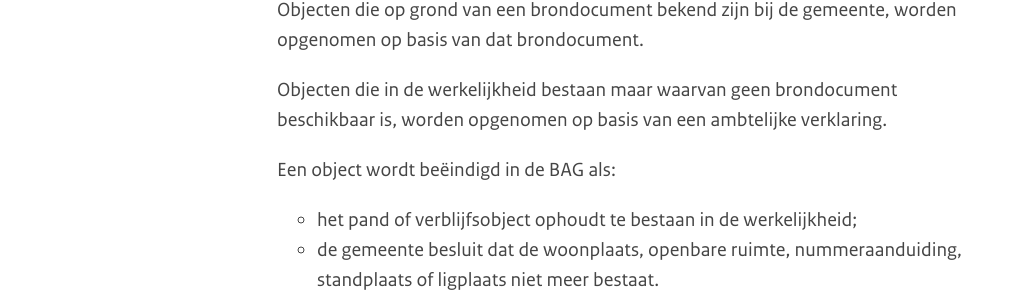
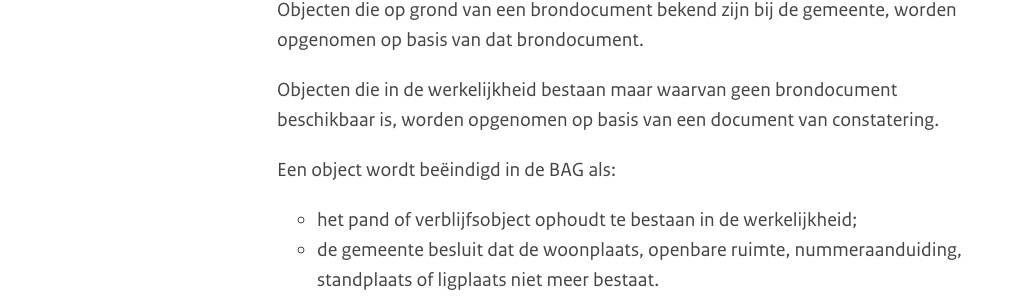
Before and after one commit to lvdbrink/catalogus-1punt1-concept, a Jekyll site: the page built from docs/_hoofdstukken/gegevenskwaliteit.md, in a window 1280 px wide and 900 px high, scrolled down 2391 px. Shown: the part 182-484 px from the top of the window, without its empty margins (3-1013 px from the left). Built offline with Jekyll 4.4.1, drawn with Linux system fonts in a browser that asks for light colours.

Commit message:
Update gegevenskwaliteit.md

```diff
--- a/docs/_hoofdstukken/gegevenskwaliteit.md
+++ b/docs/_hoofdstukken/gegevenskwaliteit.md
@@ -64,7 +64,7 @@ Alle objecten die voldoen aan de definitie van een van de BAG-objecttypen, moete
 
 Objecten die op grond van een brondocument bekend zijn bij de gemeente, worden opgenomen op basis van dat brondocument.
 
-Objecten die in de werkelijkheid bestaan maar waarvan geen brondocument beschikbaar is, worden opgenomen op basis van een ambtelijke verklaring.
+Objecten die in de werkelijkheid bestaan maar waarvan geen brondocument beschikbaar is, worden opgenomen op basis van een document van constatering.
 
 Een object wordt beëindigd in de BAG als:
 
```
